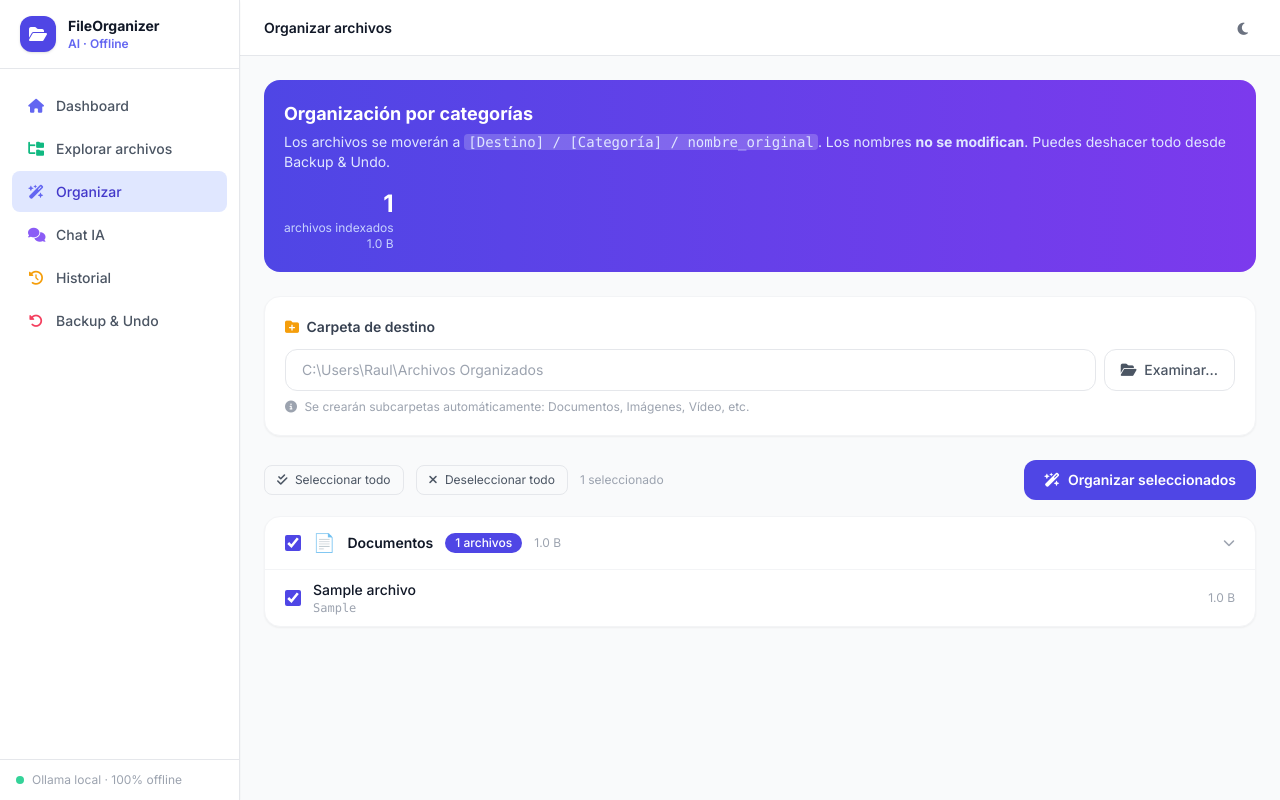
After one commit to Raul1204-hub/fileorganizer-ai, a Flask app: page /organizar in a window 1280 px wide. The commit adds this page. Run offline with Flask 3, Linux system fonts and the light colour scheme; data comes from the database, SQL or seed files in the repository; tables that the repository leaves empty hold one stand-in row (values such as "Sample post"); some libraries are stand-ins or nearby versions.

Commit message:
feat: add /organizar page — category-based file organization with approval flow

```diff
--- a/web/app.py
+++ b/web/app.py
@@ -98,6 +98,32 @@ def explorar():
         search=search or "",
         categoria_id=categoria_id,
         sort=sort,
+    )
+
+
+@app.route("/organizar")
+def organizar():
+    archivos = database.get_all_archivos()
+    categorias = {c["id"]: c for c in database.get_categorias()}
+
+    # Group files by category, skip files that are already in a categorized subfolder
+    from collections import defaultdict
+    grupos: dict[str, list] = defaultdict(list)
+    for a in archivos:
+        cat = categorias.get(a["categoria_id"])
+        cat_nombre = cat["nombre"] if cat else "Desconocido"
+        grupos[cat_nombre].append(a)
+
+    # Stats
+    total = len(archivos)
+    total_size = sum(a.get("tamaño_bytes") or 0 for a in archivos)
+
+    return render_template(
+        "organizar.html",
+        grupos=dict(grupos),
+        categorias=categorias,
+        total=total,
+        total_size=total_size,
     )
 
 
--- a/web/templates/base.html
+++ b/web/templates/base.html
@@ -64,6 +64,9 @@
       </a>
       <a href="/explorar" class="nav-link {% if '/explorar' in request.path %}active{% endif %}">
         <i class="fa-solid fa-folder-tree w-4 text-center text-emerald-500"></i> Explorar archivos
+      </a>
+      <a href="/organizar" class="nav-link {% if '/organizar' in request.path %}active{% endif %}">
+        <i class="fa-solid fa-wand-magic-sparkles w-4 text-center text-indigo-500"></i> Organizar
       </a>
       <a href="/chat" class="nav-link {% if request.path == '/chat' %}active{% endif %}">
         <i class="fa-solid fa-comments w-4 text-center text-violet-500"></i> Chat IA
--- /dev/null
+++ b/web/templates/organizar.html
@@ -0,0 +1,288 @@
+{% extends "base.html" %}
+{% block title %}Organizar archivos — FileOrganizer AI{% endblock %}
+{% block page_title %}Organizar archivos{% endblock %}
+
+{% block content %}
+
+<!-- ── Cabecera informativa ────────────────────────────────────────────────── -->
+<div class="bg-gradient-to-r from-indigo-600 to-violet-600 rounded-2xl p-5 text-white mb-6 flex items-center justify-between flex-wrap gap-4">
+  <div>
+    <h2 class="font-bold text-lg mb-1">Organización por categorías</h2>
+    <p class="text-indigo-100 text-sm">
+      Los archivos se moverán a <code class="bg-white/20 px-1 rounded">[Destino] / [Categoría] / nombre_original</code>.
+      Los nombres <strong>no se modifican</strong>. Puedes deshacer todo desde Backup &amp; Undo.
+    </p>
+  </div>
+  <div class="text-right shrink-0">
+    <div class="text-2xl font-bold">{{ total }}</div>
+    <div class="text-indigo-200 text-xs">archivos indexados</div>
+    <div class="text-indigo-200 text-xs">{{ total_size | format_size }}</div>
+  </div>
+</div>
+
+{% if total == 0 %}
+<div class="bg-white dark:bg-gray-900 rounded-2xl p-12 text-center shadow-sm border border-gray-100 dark:border-gray-800">
+  <i class="fa-solid fa-folder-open text-5xl text-gray-300 dark:text-gray-600 mb-4 block"></i>
+  <p class="text-gray-500">No hay archivos indexados. Inicia un escaneo desde el Dashboard primero.</p>
+  <a href="/" class="mt-4 inline-block px-4 py-2 bg-indigo-600 text-white rounded-xl text-sm font-medium hover:bg-indigo-700 transition">
+    Ir al Dashboard
+  </a>
+</div>
+{% else %}
+
+<!-- ── Selector de destino ────────────────────────────────────────────────── -->
+<div class="bg-white dark:bg-gray-900 rounded-2xl p-5 shadow-sm border border-gray-100 dark:border-gray-800 mb-6">
+  <h3 class="font-semibold text-sm text-gray-700 dark:text-gray-300 mb-3">
+    <i class="fa-solid fa-folder-plus text-amber-500 mr-1"></i> Carpeta de destino
+  </h3>
+  <div class="flex gap-2">
+    <input id="target-base" type="text" placeholder="C:\Users\Raul\Archivos Organizados"
+           class="flex-1 border border-gray-200 dark:border-gray-700 rounded-xl px-4 py-2.5 text-sm focus:outline-none focus:ring-2 focus:ring-indigo-400 bg-white dark:bg-gray-800 dark:text-gray-200">
+    <button type="button" id="browse-dest-btn" onclick="browseDestino()"
+            class="px-4 py-2.5 border border-gray-200 dark:border-gray-700 rounded-xl text-sm font-medium text-gray-600 dark:text-gray-400 hover:bg-indigo-50 dark:hover:bg-gray-700 hover:text-indigo-600 transition whitespace-nowrap">
+      <i class="fa-solid fa-folder-open mr-1"></i> Examinar…
+    </button>
+  </div>
+  <p class="text-xs text-gray-400 mt-2">
+    <i class="fa-solid fa-info-circle mr-1"></i>
+    Se crearán subcarpetas automáticamente: Documentos, Imágenes, Vídeo, etc.
+  </p>
+</div>
+
+<!-- ── Controles globales ──────────────────────────────────────────────────── -->
+<div class="flex items-center justify-between mb-4 flex-wrap gap-3">
+  <div class="flex items-center gap-3">
+    <button onclick="selectAll(true)"
+            class="px-3 py-1.5 text-xs border border-gray-200 dark:border-gray-700 rounded-lg text-gray-600 dark:text-gray-400 hover:bg-gray-50 dark:hover:bg-gray-800 transition">
+      <i class="fa-solid fa-check-double mr-1"></i> Seleccionar todo
+    </button>
+    <button onclick="selectAll(false)"
+            class="px-3 py-1.5 text-xs border border-gray-200 dark:border-gray-700 rounded-lg text-gray-600 dark:text-gray-400 hover:bg-gray-50 dark:hover:bg-gray-800 transition">
+      <i class="fa-solid fa-xmark mr-1"></i> Deseleccionar todo
+    </button>
+    <span id="selected-count" class="text-xs text-gray-400">0 seleccionados</span>
+  </div>
+  <button onclick="showConfirmModal()"
+          id="organize-btn"
+          class="px-5 py-2.5 bg-indigo-600 hover:bg-indigo-700 disabled:bg-gray-300 dark:disabled:bg-gray-700 disabled:cursor-not-allowed text-white text-sm font-semibold rounded-xl transition flex items-center gap-2">
+    <i class="fa-solid fa-wand-magic-sparkles"></i> Organizar seleccionados
+  </button>
+</div>
+
+<!-- ── Grupos por categoría ───────────────────────────────────────────────── -->
+{% set cat_colors = {
+  'Documentos':'#4F46E5','Imágenes':'#10B981','Audio':'#F59E0B',
+  'Vídeo':'#EF4444','Código':'#8B5CF6','Datos':'#06B6D4',
+  'Comprimidos':'#6B7280','Programas':'#F97316','Desconocido':'#9CA3AF'
+} %}
+{% set cat_icons = {
+  'Documentos':'📄','Imágenes':'🖼️','Audio':'🎵','Vídeo':'🎬',
+  'Código':'💻','Datos':'🗄️','Comprimidos':'📦','Programas':'⚙️','Desconocido':'❓'
+} %}
+
+<div class="space-y-4">
+{% for cat_nombre, archivos in grupos.items() | sort %}
+{% set color = cat_colors.get(cat_nombre, '#9CA3AF') %}
+{% set icon  = cat_icons.get(cat_nombre, '📁') %}
+<div class="bg-white dark:bg-gray-900 rounded-2xl shadow-sm border border-gray-100 dark:border-gray-800 overflow-hidden">
+
+  <!-- Cabecera del grupo -->
+  <div class="flex items-center justify-between px-5 py-3 border-b border-gray-100 dark:border-gray-800 cursor-pointer"
+       onclick="toggleGroup('group-{{ loop.index }}')">
+    <div class="flex items-center gap-3">
+      <input type="checkbox" class="cat-checkbox w-4 h-4 rounded accent-indigo-600 cursor-pointer"
+             data-cat="{{ cat_nombre }}"
+             onclick="event.stopPropagation(); toggleCategory('{{ cat_nombre }}', this.checked)"
+             checked>
+      <span class="text-lg">{{ icon }}</span>
+      <span class="font-semibold text-sm text-gray-900 dark:text-white">{{ cat_nombre }}</span>
+      <span class="badge text-white text-xs" style="background:{{ color }}">{{ archivos|length }} archivos</span>
+      <span class="text-xs text-gray-400">{{ archivos | sum(attribute='tamaño_bytes') | format_size }}</span>
+    </div>
+    <i class="fa-solid fa-chevron-down text-gray-400 text-xs transition-transform" id="chevron-{{ loop.index }}"></i>
+  </div>
+
+  <!-- Lista de archivos -->
+  <div id="group-{{ loop.index }}" class="divide-y divide-gray-50 dark:divide-gray-800">
+    {% for a in archivos %}
+    <label class="flex items-center gap-3 px-5 py-2.5 hover:bg-gray-50 dark:hover:bg-gray-800/50 cursor-pointer transition">
+      <input type="checkbox"
+             class="file-checkbox w-4 h-4 rounded accent-indigo-600"
+             data-cat="{{ cat_nombre }}"
+             data-ruta="{{ a.ruta_actual }}"
+             data-id="{{ a.id }}"
+             checked
+             onchange="updateCount()">
+      <div class="flex-1 min-w-0">
+        <div class="text-sm font-medium text-gray-900 dark:text-white truncate">{{ a.nombre }}</div>
+        <div class="text-xs text-gray-400 font-mono truncate">{{ a.ruta_actual }}</div>
+      </div>
+      <div class="text-xs text-gray-400 shrink-0">{{ a.tamaño_bytes | format_size }}</div>
+    </label>
+    {% endfor %}
+  </div>
+
+</div>
+{% endfor %}
+</div>
+
+{% endif %}
+
+<!-- ── Modal de confirmación ──────────────────────────────────────────────── -->
+<div id="confirm-modal" class="hidden fixed inset-0 z-50 flex items-center justify-center bg-black/50 backdrop-blur-sm">
+  <div class="bg-white dark:bg-gray-900 rounded-2xl shadow-2xl p-6 w-full max-w-md mx-4">
+    <div class="flex items-center gap-3 mb-4">
+      <div class="w-10 h-10 bg-indigo-100 dark:bg-indigo-950 rounded-xl flex items-center justify-center">
+        <i class="fa-solid fa-wand-magic-sparkles text-indigo-600 dark:text-indigo-400"></i>
+      </div>
+      <div>
+        <h3 class="font-bold text-gray-900 dark:text-white">Confirmar organización</h3>
+        <p id="modal-summary" class="text-xs text-gray-500 mt-0.5"></p>
+      </div>
+    </div>
+    <div class="bg-amber-50 dark:bg-amber-950 border border-amber-200 dark:border-amber-800 rounded-xl p-3 mb-5 text-xs text-amber-700 dark:text-amber-300">
+      <i class="fa-solid fa-rotate-left mr-1"></i>
+      Puedes deshacer esta operación en cualquier momento desde <strong>Backup &amp; Undo</strong>.
+    </div>
+    <div id="modal-dest" class="text-xs font-mono bg-gray-50 dark:bg-gray-800 rounded-lg p-3 mb-5 text-gray-600 dark:text-gray-400 break-all"></div>
+    <div class="flex gap-3">
+      <button onclick="document.getElementById('confirm-modal').classList.add('hidden')"
+              class="flex-1 py-2.5 border border-gray-200 dark:border-gray-700 rounded-xl text-sm font-medium text-gray-600 dark:text-gray-400 hover:bg-gray-50 dark:hover:bg-gray-800 transition">
+        Cancelar
+      </button>
+      <button onclick="executeOrganize()"
+              class="flex-1 py-2.5 bg-indigo-600 hover:bg-indigo-700 text-white rounded-xl text-sm font-semibold transition">
+        <i class="fa-solid fa-play mr-1"></i> Mover archivos
+      </button>
+    </div>
+  </div>
+</div>
+
+<!-- ── Modal de progreso/resultado ───────────────────────────────────────── -->
+<div id="result-modal" class="hidden fixed inset-0 z-50 flex items-center justify-center bg-black/50 backdrop-blur-sm">
+  <div class="bg-white dark:bg-gray-900 rounded-2xl shadow-2xl p-6 w-full max-w-md mx-4">
+    <div id="result-content"></div>
+    <button onclick="location.reload()"
+            class="w-full mt-4 py-2.5 bg-indigo-600 hover:bg-indigo-700 text-white rounded-xl text-sm font-semibold transition">
+      Aceptar
+    </button>
+  </div>
+</div>
+
+{% endblock %}
+
+{% block scripts %}
+<script>
+  // ── Folder picker ───────────────────────────────────────────────────────────
+  function browseDestino() {
+    const btn = document.getElementById('browse-dest-btn');
+    btn.disabled = true;
+    btn.innerHTML = '<i class="fa-solid fa-spinner fa-spin mr-1"></i> Abriendo…';
+    fetch('/api/browse-folder')
+      .then(r => r.json())
+      .then(d => { if (d.path) document.getElementById('target-base').value = d.path; })
+      .catch(() => {})
+      .finally(() => {
+        btn.disabled = false;
+        btn.innerHTML = '<i class="fa-solid fa-folder-open mr-1"></i> Examinar…';
+      });
+  }
+
+  // ── Toggle group visibility ─────────────────────────────────────────────────
+  function toggleGroup(id) {
+    const el = document.getElementById(id);
+    const idx = id.split('-')[1];
+    const ch  = document.getElementById('chevron-' + idx);
+    el.classList.toggle('hidden');
+    ch.style.transform = el.classList.contains('hidden') ? 'rotate(-90deg)' : '';
+  }
+
+  // ── Select / deselect helpers ───────────────────────────────────────────────
+  function selectAll(val) {
+    document.querySelectorAll('.file-checkbox').forEach(cb => cb.checked = val);
+    document.querySelectorAll('.cat-checkbox').forEach(cb => cb.checked = val);
+    updateCount();
+  }
+
+  function toggleCategory(cat, val) {
+    document.querySelectorAll(`.file-checkbox[data-cat="${cat}"]`).forEach(cb => cb.checked = val);
+    updateCount();
+  }
+
+  function updateCount() {
+    const checked = document.querySelectorAll('.file-checkbox:checked').length;
+    document.getElementById('selected-count').textContent = `${checked} seleccionado${checked !== 1 ? 's' : ''}`;
+    // Sync category checkboxes
+    document.querySelectorAll('.cat-checkbox').forEach(catCb => {
+      const cat = catCb.dataset.cat;
+      const all  = document.querySelectorAll(`.file-checkbox[data-cat="${cat}"]`);
+      const chk  = document.querySelectorAll(`.file-checkbox[data-cat="${cat}"]:checked`);
+      catCb.checked = chk.length === all.length;
+      catCb.indeterminate = chk.length > 0 && chk.length < all.length;
+    });
+  }
+
+  // ── Show confirm modal ──────────────────────────────────────────────────────
+  function showConfirmModal() {
+    const dest = document.getElementById('target-base').value.trim();
+    if (!dest) { showToast('Introduce la carpeta de destino primero', 'warning'); return; }
+    const checked = document.querySelectorAll('.file-checkbox:checked');
+    if (!checked.length) { showToast('Selecciona al menos un archivo', 'warning'); return; }
+    document.getElementById('modal-summary').textContent =
+      `Se moverán ${checked.length} archivo${checked.length !== 1 ? 's' : ''} a subcarpetas por categoría`;
+    document.getElementById('modal-dest').textContent = dest + '\\[Categoría]\\nombre_original';
+    document.getElementById('confirm-modal').classList.remove('hidden');
+  }
+
+  // ── Execute ─────────────────────────────────────────────────────────────────
+  function executeOrganize() {
+    document.getElementById('confirm-modal').classList.add('hidden');
+
+    const dest  = document.getElementById('target-base').value.trim();
+    const rutas = [...document.querySelectorAll('.file-checkbox:checked')].map(cb => cb.dataset.ruta);
+
+    // Show progress
+    const rc = document.getElementById('result-content');
+    rc.innerHTML = `<div class="text-center py-6">
+      <i class="fa-solid fa-spinner fa-spin text-4xl text-indigo-600 mb-3 block"></i>
+      <p class="text-gray-600 dark:text-gray-400 text-sm">Moviendo ${rutas.length} archivos…</p>
+    </div>`;
+    document.getElementById('result-modal').classList.remove('hidden');
+
+    fetch('/api/approve', {
+      method: 'POST',
+      headers: {'Content-Type': 'application/json'},
+      body: JSON.stringify({ approved_paths: rutas, target_base: dest }),
+    })
+    .then(r => r.json())
+    .then(d => {
+      const results = d.results || [];
+      const ok   = results.filter(r => r.success).length;
+      const fail = results.filter(r => !r.success).length;
+      rc.innerHTML = `
+        <div class="text-center mb-4">
+          <div class="w-14 h-14 ${fail===0?'bg-emerald-100 dark:bg-emerald-950':'bg-amber-100 dark:bg-amber-950'} rounded-2xl flex items-center justify-center mx-auto mb-3">
+            <i class="fa-solid ${fail===0?'fa-check text-emerald-600 dark:text-emerald-400':'fa-triangle-exclamation text-amber-600 dark:text-amber-400'} text-2xl"></i>
+          </div>
+          <h3 class="font-bold text-lg text-gray-900 dark:text-white mb-1">Organización completada</h3>
+          <p class="text-sm text-gray-500">${ok} movido${ok!==1?'s':''} correctamente${fail>0?' · '+fail+' error'+(fail!==1?'s':''):''}</p>
+        </div>
+        ${fail>0?`<div class="text-xs text-red-600 dark:text-red-400 bg-red-50 dark:bg-red-950 rounded-lg p-3 max-h-32 overflow-y-auto">
+          ${results.filter(r=>!r.success).map(r=>`<div>✗ ${r.ruta?.split('\\').pop()||r.ruta}: ${r.error||'error'}</div>`).join('')}
+        </div>`:''}
+        <p class="text-xs text-gray-400 mt-3 text-center">
+          <i class="fa-solid fa-rotate-left mr-1"></i> Puedes deshacer desde Backup &amp; Undo
+        </p>`;
+    })
+    .catch(err => {
+      rc.innerHTML = `<div class="text-center py-4 text-red-600 dark:text-red-400">
+        <i class="fa-solid fa-circle-xmark text-3xl mb-2 block"></i>
+        <p class="text-sm">Error: ${err.message}</p>
+      </div>`;
+    });
+  }
+
+  // Inicializar contador
+  updateCount();
+</script>
+{% endblock %}
```
